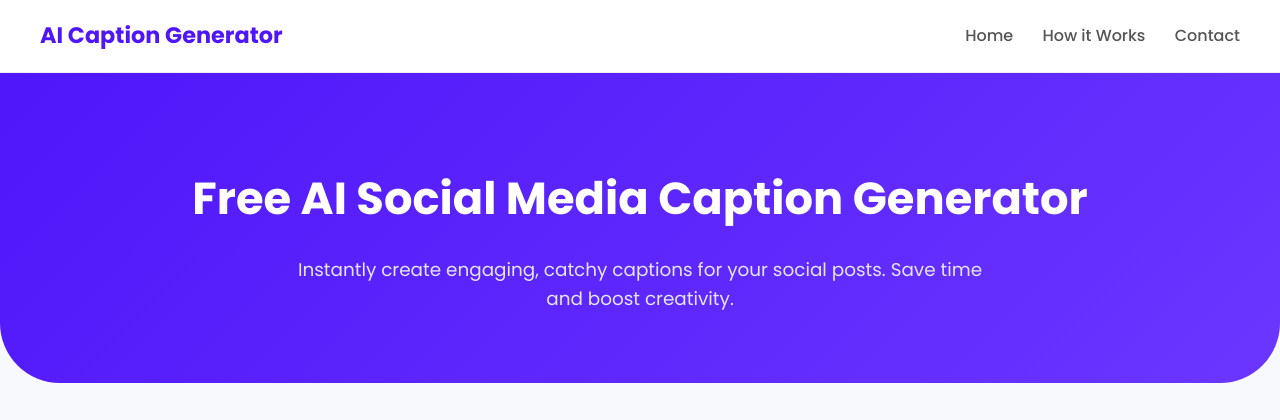
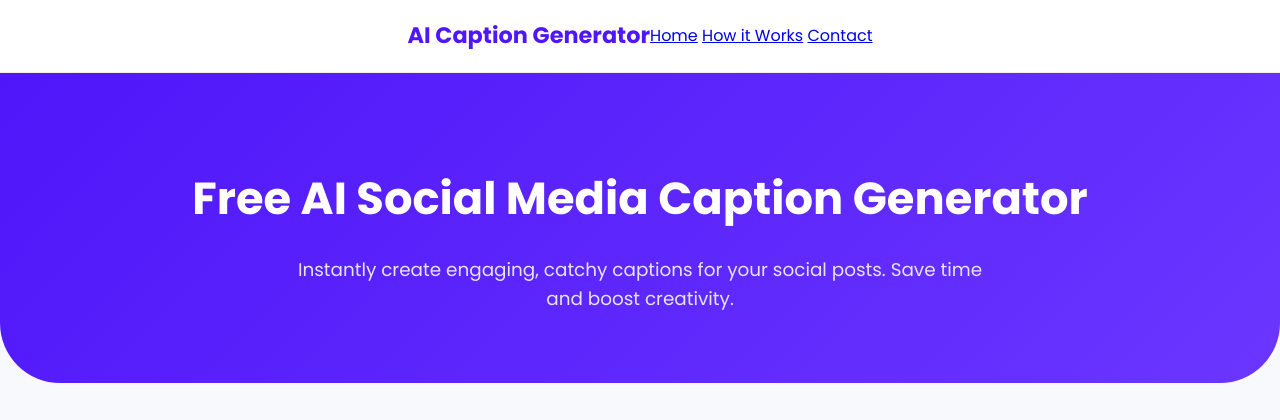
Before and after one commit to Abdullah-Shahid/social-media-captions-generator-in-python, a Flask app: page / in a window 1280 px wide. Shown: the top 420 px of the page. Run offline with Flask 3, Linux system fonts and the light colour scheme.

Commit message:
Update style.css

```diff
--- a/static/style.css
+++ b/static/style.css
@@ -30,7 +30,7 @@ body {
 
 .header .container {
     display: flex;
-    justify-content: space-between;
+    justify-content: center;
     align-items: center;
     padding: 18px 0;
 }
@@ -39,19 +39,6 @@ body {
     color: #4f16f9;
     font-weight: 700;
     font-size: 1.4rem;
-}
-
-.nav a {
-    margin-left: 25px;
-    color: #555;
-    text-decoration: none;
-    font-size: 1rem;
-    font-weight: 500;
-    transition: color 0.3s;
-}
-
-.nav a:hover {
-    color: #4f16f9;
 }
 
 /* Hero Section */
```
